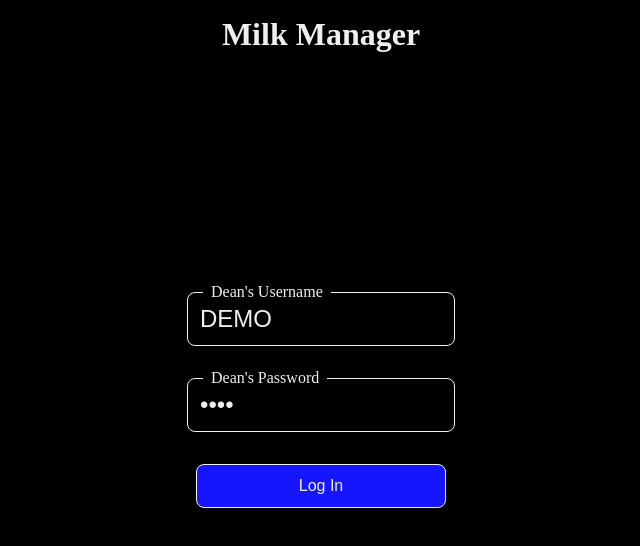
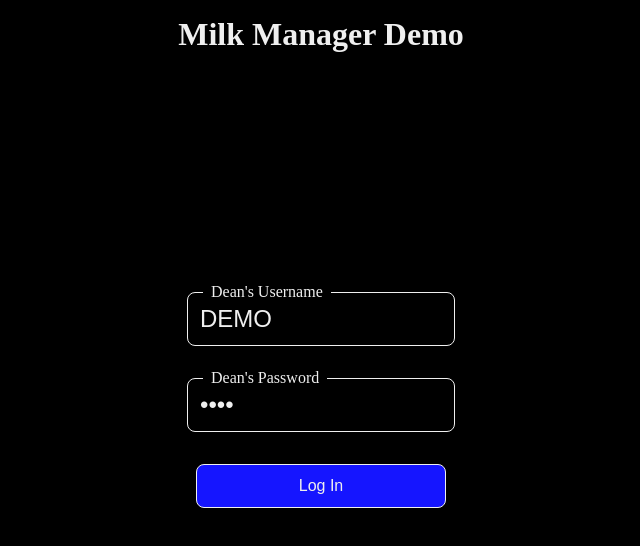
Before and after one commit to misqke/milkManager_demo, a Next.js app: page /login in a window 1280 px wide. Shown: the top 546 px of the page, without its empty margins (319-959 px from the left). Built offline with nearby package versions, Linux system fonts and the light colour scheme.

Commit message:
add demo to title

```diff
--- a/components/HomePage.jsx
+++ b/components/HomePage.jsx
@@ -11,7 +11,7 @@ const HomePage = ({ user }) => {
   return (
     <div className={styles.homePage}>
       <div className={styles.homeBanner}>
-        <h1>Milk Manager</h1>
+        <h1>Milk Manager Demo</h1>
         <h4>{user.name}</h4>
       </div>
       <div className={styles.homeBtnContainer}>
--- a/components/LoginPage.jsx
+++ b/components/LoginPage.jsx
@@ -37,7 +37,7 @@ const LoginPage = () => {
   return (
     <div className={styles.loginPage}>
       <div className={styles.loginBanner}>
-        <h1>Milk Manager</h1>
+        <h1>Milk Manager Demo</h1>
       </div>
       <form onSubmit={(e) => handleSubmit(e)} className={styles.loginForm}>
         {msg.value.length > 0 && (
```
